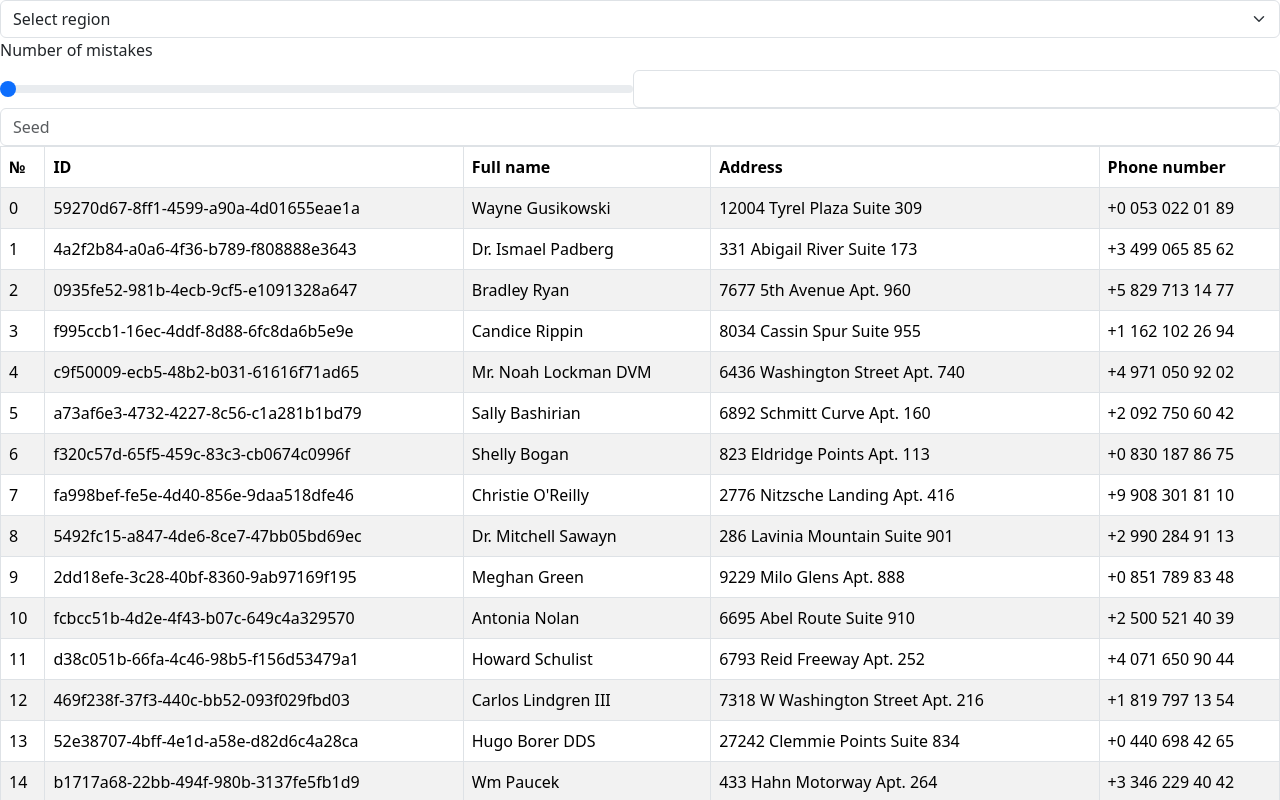
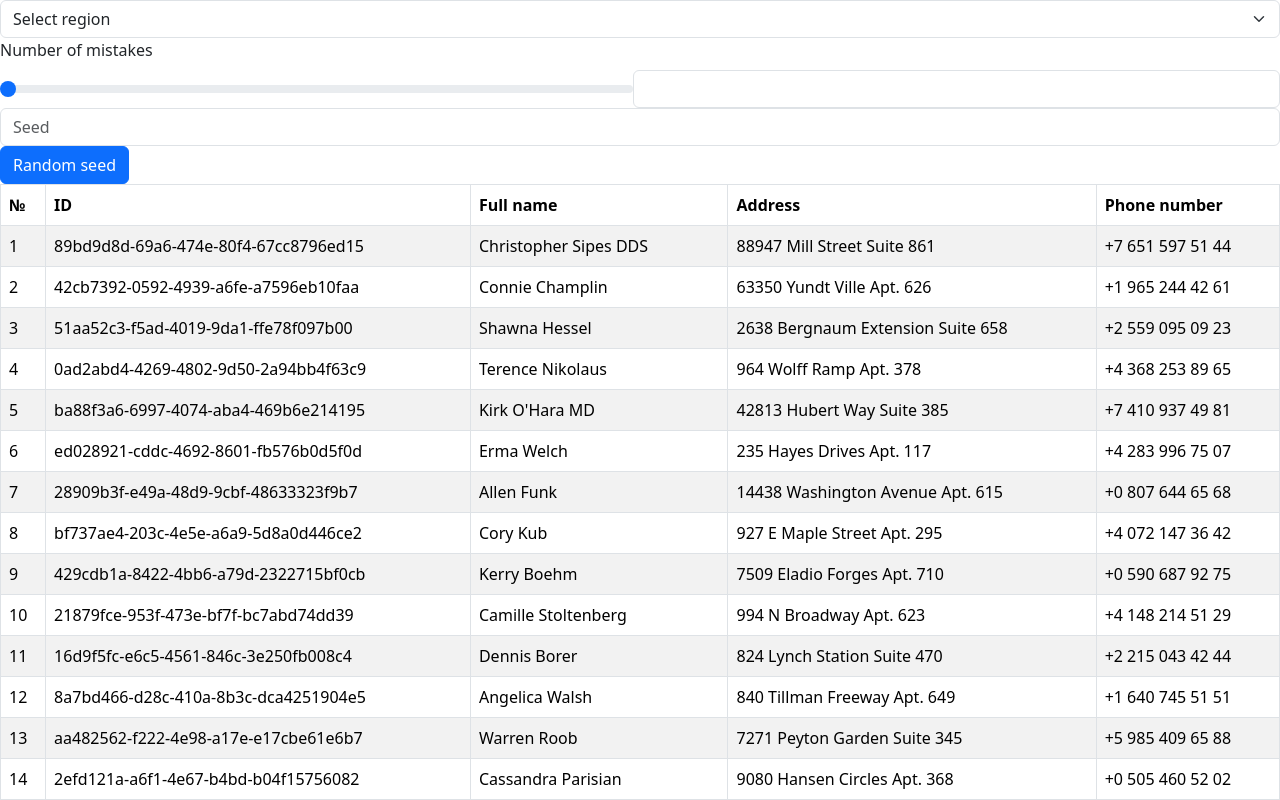
Before and after one commit to DianaSmertina/fake-users, a React (Vite) app in the folder app/: page / in a window 1280 px wide. Shown: the top 800 px of the page. Built offline with nearby package versions, Linux system fonts and the light colour scheme.

Commit message:
feat: make the same users on all pages with seed select

```diff
--- a/app/src/components/toolBar/ToolBar.tsx
+++ b/app/src/components/toolBar/ToolBar.tsx
@@ -1,4 +1,5 @@
 import { ChangeEvent, Dispatch, SetStateAction } from "react";
+import { Button } from "react-bootstrap";
 import Form from "react-bootstrap/Form";
 
 interface IToolBarProps {
@@ -9,10 +10,20 @@ interface IToolBarProps {
     setSeed: Dispatch<SetStateAction<number>>;
 }
 
-function ToolBar({ setRegion, mistakes, setMistakes, seed, setSeed }: IToolBarProps) {
+function ToolBar({
+    setRegion,
+    mistakes,
+    setMistakes,
+    seed,
+    setSeed,
+}: IToolBarProps) {
     const onMistakeChange = (e: ChangeEvent<HTMLInputElement>) => {
         setMistakes(Number(e.currentTarget.value));
     };
+
+    const randomBtnHandler = () => {
+        setSeed(Math.ceil(Math.random() * 100000));
+    }
 
     return (
         <>
@@ -44,12 +55,15 @@ function ToolBar({ setRegion, mistakes, setMistakes, seed, setSeed }: IToolBarPr
                     }}
                 />
             </Form.Group>
+            <Form.Group>
                 <Form.Control
                     placeholder="Seed"
                     type="number"
                     value={seed === 0 ? "" : seed}
                     onChange={(e) => setSeed(Number(e.currentTarget.value))}
                 ></Form.Control>
+                <Button variant="primary" onClick={randomBtnHandler}>Random seed</Button>
+            </Form.Group>
         </>
     );
 }
--- a/app/src/components/usersTable/UsersTable.tsx
+++ b/app/src/components/usersTable/UsersTable.tsx
@@ -9,16 +9,18 @@ interface IUsersTableProps {
     seed: number;
 }
 
-function UsersTable({region}: IUsersTableProps) {
-    const [users, setUsers] = useState(getUsers(20, region));
+function UsersTable({ region, mistakes, seed }: IUsersTableProps) {
+    const [users, setUsers] = useState(getUsers(20, region, seed));
 
     const getMoreUsers = () => {
-        setUsers((prev) => prev.concat(getUsers(10, region)));
+        setUsers((prev) =>
+            prev.concat(getUsers(10, region, seed + prev.length))
+        );
     };
 
     useEffect(() => {
-        setUsers(getUsers(20, region));
-    }, [region]);
+        setUsers(getUsers(20, region, seed));
+    }, [region, mistakes, seed]);
 
     const data = useMemo(() => users, [users]);
 
@@ -37,7 +39,7 @@ function UsersTable({region}: IUsersTableProps) {
                 <tbody>
                     {users.map((user, i) => (
                         <tr key={user.userId}>
-                            <td>{i}</td>
+                            <td>{i + 1}</td>
                             <td>{user.userId}</td>
                             <td>{user.name}</td>
                             <td>{user.address}</td>
--- a/app/src/helpers/helpers.ts
+++ b/app/src/helpers/helpers.ts
@@ -7,19 +7,28 @@ export interface IUser {
     phone: string;
 }
 
-export function getUsers(amount: number, region: string) {
+export function getUsers(amount: number, region: string, currentSeed: number) {
     const faker = {
-        "en_US": fakerEN_US,
-        "de": fakerDE,
-        "ru": fakerRU,
-    }
-    // faker.seed(123);
-    const users: Array<IUser> = new Array(amount).fill(1).map(() => {
+        en_US: fakerEN_US,
+        de: fakerDE,
+        ru: fakerRU,
+    };
+
+    Object.values(faker).forEach((localeFaker) => {
+        localeFaker.seed(currentSeed);
+    });
+
+    const users: Array<IUser> = new Array(amount).fill("").map(() => {
         const user = {
             userId: faker[region as keyof typeof faker].string.uuid(),
             name: faker[region as keyof typeof faker].person.fullName(),
-            address: faker[region as keyof typeof faker].location.streetAddress(true),
-            phone: faker[region as keyof typeof faker].phone.number("+# ### ### ## ##"),
+            address:
+                faker[region as keyof typeof faker].location.streetAddress(
+                    true
+                ),
+            phone: faker[region as keyof typeof faker].phone.number(
+                "+# ### ### ## ##"
+            ),
         }; //refactor
         return user;
     });
```
Also changed, not shown: 1 other file (tests, documents, lock files or other folders). Lines whose indentation alone changed are shown as unchanged.
